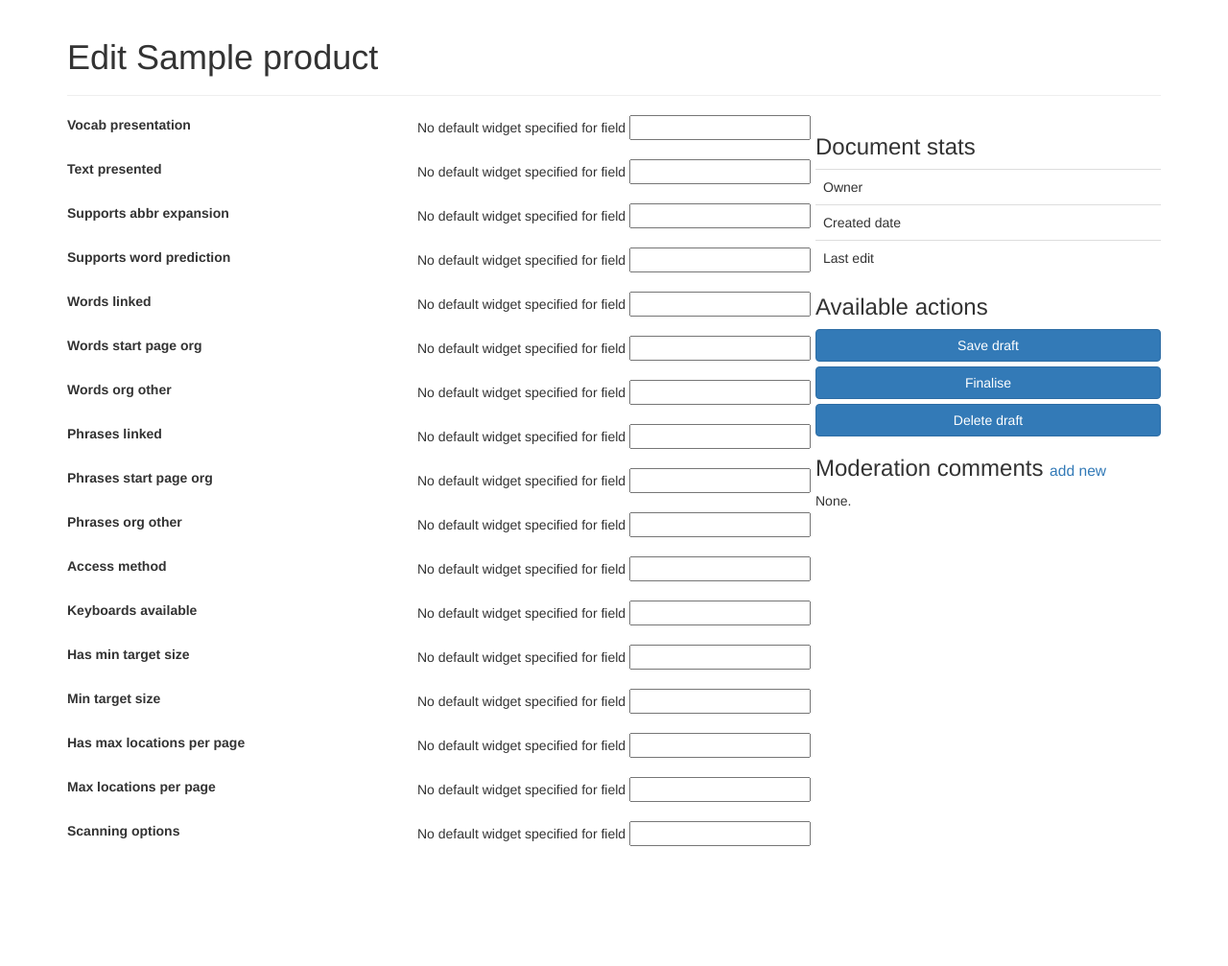
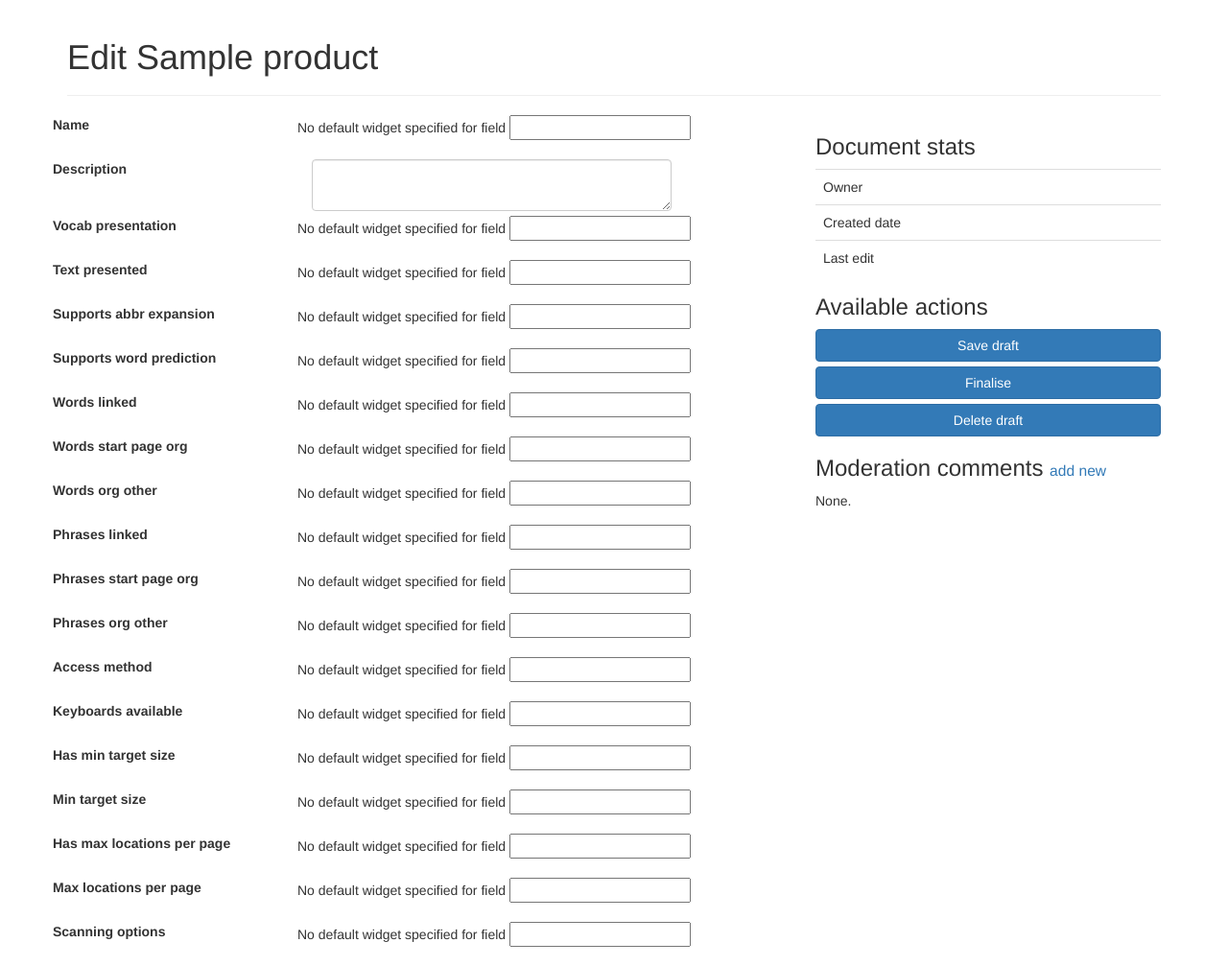
Before and after one commit to AceCentre/SpeechBubble, a Python web app: template speechbubble/templates/edit/vocabulary.html in a window 1280 px wide. Shown: the part 191-1198 px from the top of the page at 96% size. Before the commit the page ends 1073 px from the top, so only its background shows below. Run offline with Jinja, Linux system fonts and the light colour scheme; the template is opened without the code that fills it: most values are stand-ins (such as "Sample title", 1, 10 or a date in 2020); form fields are guessed from the names that the template uses; some libraries are stand-ins or nearby versions.

Commit message:
fixed vocab type and some layout issues + added name + description fields

```diff
--- a/speechbubble/api_views.py
+++ b/speechbubble/api_views.py
@@ -72,13 +72,15 @@
         _require_owner_or_moderator(draft)
 
         form = product.get_form()(draft.data)
-        import pdb; pdb.set_trace()
+
         moderation = ModerationQueue.objects(product=product, version_owner=user).first()
+
+        moderation_id = moderation.id if moderation else None
 
         return {'data': form.data,
                 'stats': draft.get_stats(),
                 'success': True,
-                'moderation': unicode(moderation.id)}
+                'moderation': unicode(moderation_id)}
 
     def put(self, item_id, user_id):
         """
--- a/speechbubble/models.py
+++ b/speechbubble/models.py
@@ -186,7 +186,6 @@
 
 class ProductVersion(db.EmbeddedDocument):
 
-    name = db.StringField(required=True)
     created_timestamp = db.DateTimeField(default=dt.datetime.now, required=True)
     last_updated = db.DateTimeField(default=dt.datetime.now, required=True)
 
@@ -240,7 +239,10 @@
                       sub_type=product_sub_type)
 
         # set up a new draft product
-        product.drafts.append(ProductVersion(name=name, owner=user.id, increment_id=1))
+
+        data = dict(name=name)
+
+        product.drafts.append(ProductVersion(owner=user.id, increment_id=1, data=data))
         product.save()
 
         return product
--- a/speechbubble/templates/edit/vocabulary.html
+++ b/speechbubble/templates/edit/vocabulary.html
@@ -1,11 +1,14 @@
 {% extends "edit/edit-base.html" %}
 
-{% from 'helpers/form_macros.html' import input_helper, submit_button %}
+{% from 'helpers/form_macros.html' import input_helper, submit_button, input_textarea %}
 
 {% block form_content %}
 
-    <div class="container edit-form">
+    <div class="edit-form">
     <form name="form">
+
+        {{ input_helper(form.name) }}
+        {{ input_helper(form.description, input_textarea) }}
 
         {{ input_helper(form.vocab_presentation) }}
         {{ input_helper(form.text_presented) }}
--- a/speechbubble/templates/helpers/form_macros.html
+++ b/speechbubble/templates/helpers/form_macros.html
@@ -51,7 +51,7 @@
     </div>
 {%- endmacro %}
 
-{% macro input_text(field, class="") -%}
+{% macro input_textarea(field, class="") -%}
     <div class="col-sm-6">
         <textarea ng-model="form_data['{{ field._key }}']" name="{{ field._key }}" class="form-control {{ class }}"></textarea>
         {{ input_error(field) }}
```
Also changed, not shown: speechbubble/forms.py (+6 -2 lines).
